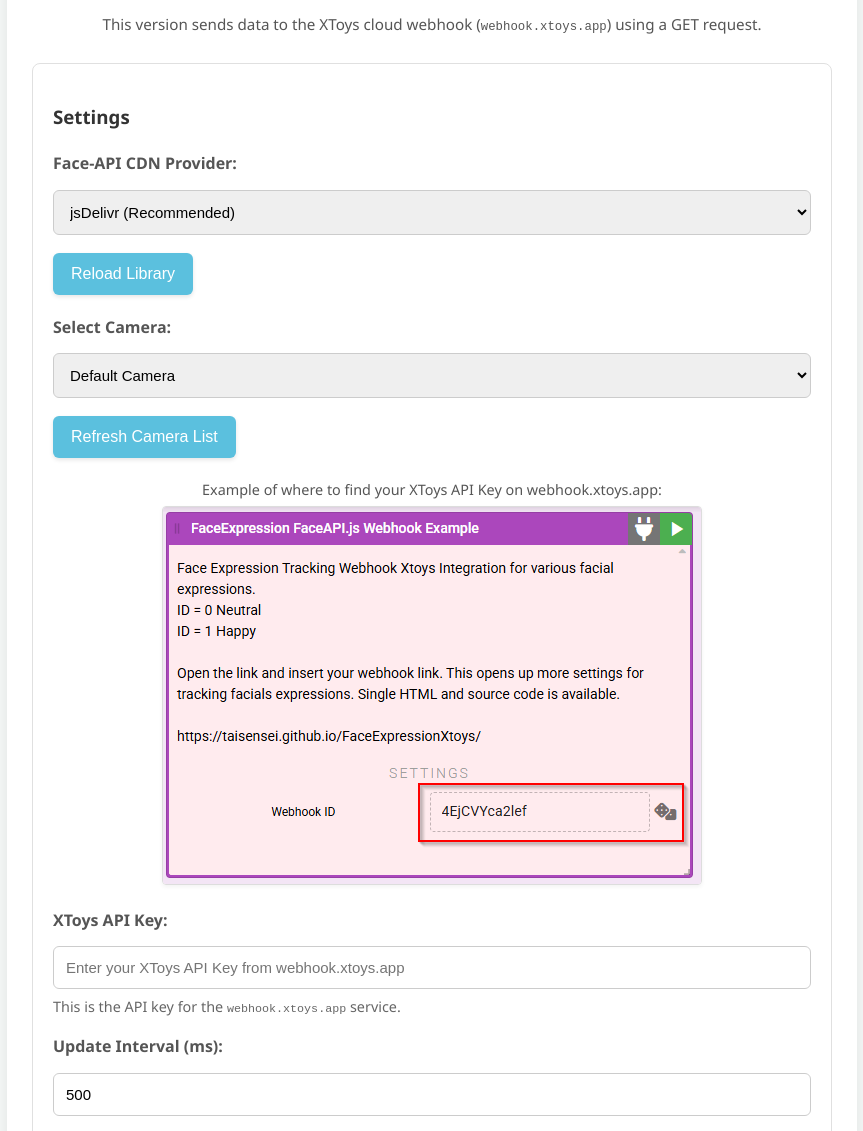
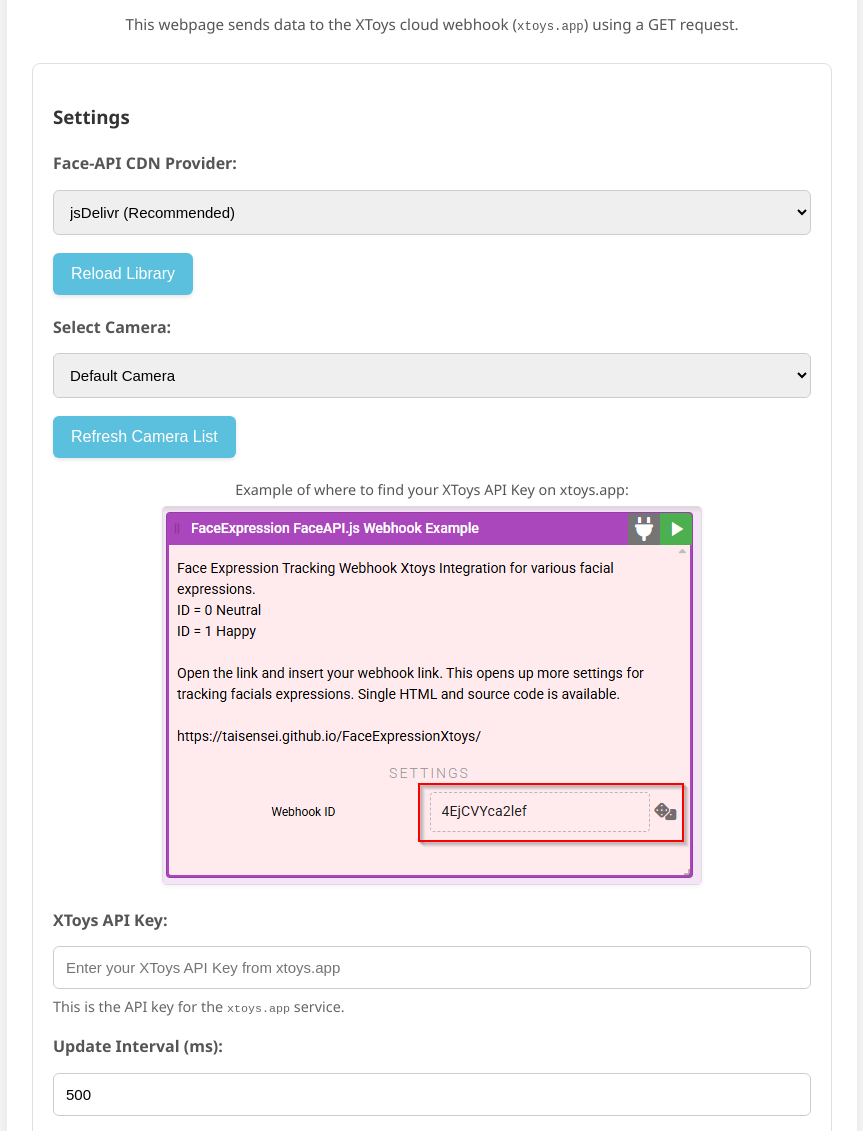
Before and after one commit to TaiSensei/FaceExpressionXtoys, a plain HTML site: page index.html in a window 1280 px wide. Shown: the part 141-1272 px from the top of the page, without its empty margins (208-1071 px from the left). Drawn offline with Linux system fonts and the light colour scheme.

Commit message:
Html Text Cleanup
Renamed text to avoid confusion.

```diff
--- a/index.html
+++ b/index.html
@@ -259,7 +259,7 @@
 <body>
     <div class="container">
         <h1>Facial Expression Game for XToys</h1>
-        <p>This version sends data to the XToys cloud webhook (<code>webhook.xtoys.app</code>) using a GET request.</p>
+        <p>This webpage sends data to the XToys cloud webhook (<code>xtoys.app</code>) using a GET request.</p>
 
         <div class="settings">
             <h3>Settings</h3>
@@ -281,16 +281,16 @@
             </div>
 
             <div class="api-key-image-container">
-                <p style="font-size:0.9em; color:#555; margin-bottom:5px;">Example of where to find your XToys API Key on webhook.xtoys.app:</p>
+                <p style="font-size:0.9em; color:#555; margin-bottom:5px;">Example of where to find your XToys API Key on xtoys.app:</p>
                 <img src="xtoys_api_key_example.png"
-                     alt="Example showing where to find the XToys API Key on webhook.xtoys.app"
+                     alt="Example showing where to find the XToys API Key on xtoys.app"
                      onerror="this.onerror=null; this.src='https://placehold.co/600x150/f8d7da/721c24?text=Local+image+xtoys_api_key_example.png+not+found.'; this.alt='Error: Local image for API key example not found.';">
             </div>
 
             <div>
                 <label for="api-key">XToys API Key:</label>
-                <input type="text" id="api-key" placeholder="Enter your XToys API Key from webhook.xtoys.app">
-                <p class="api-key-note">This is the API key for the <code>webhook.xtoys.app</code> service.</p>
+                <input type="text" id="api-key" placeholder="Enter your XToys API Key from xtoys.app">
+                <p class="api-key-note">This is the API key for the <code>xtoys.app</code> service.</p>
             </div>
             <div>
                 <label for="analysis-interval">Update Interval (ms):</label>
```
